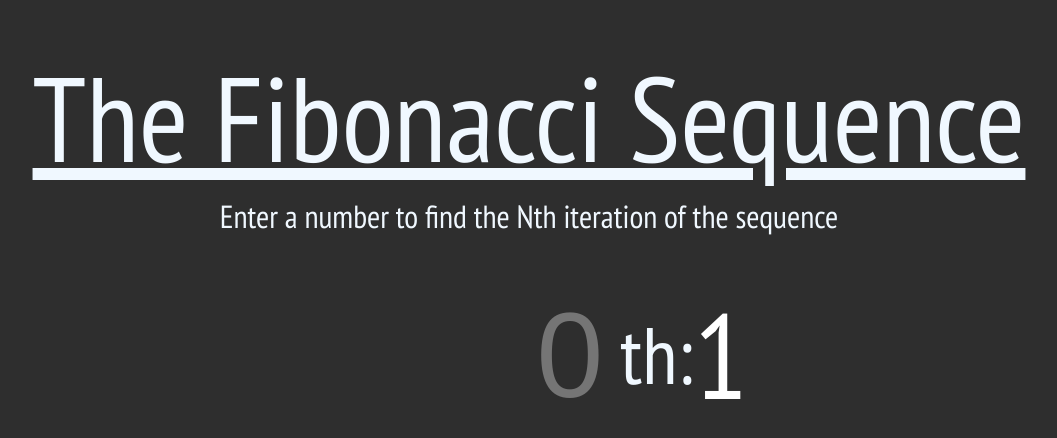
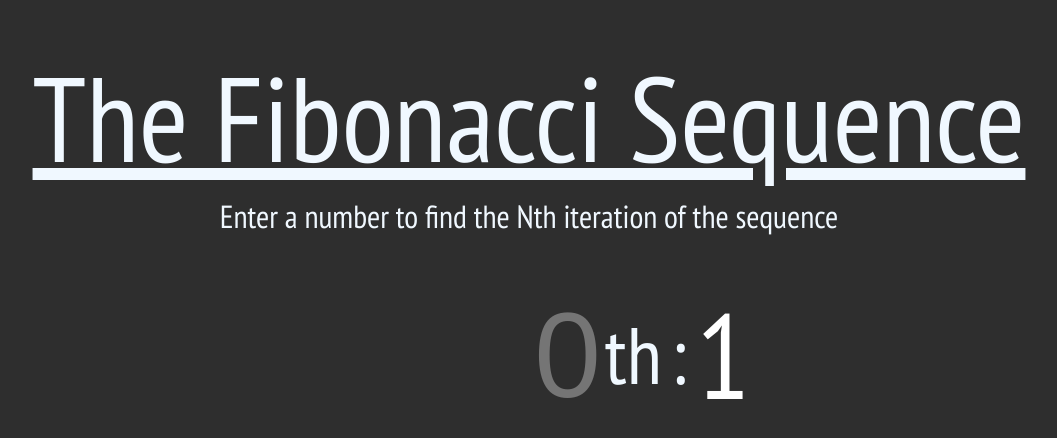
Before and after one commit to henreth/fibonacci, a React (Create React App) app: page / in a window 1280 px wide. Shown: the top 438 px of the page, without its empty margins (111-1168 px from the left). Built offline with nearby package versions, Linux system fonts and the light colour scheme.

Commit message:
changed spacing on input line

```diff
--- a/src/components/Input/Input.css
+++ b/src/components/Input/Input.css
@@ -16,6 +16,7 @@
 }
 
 .input-ending{
+  margin-left: -3%;
   font-size: 10vh;
 }
 
@@ -24,5 +25,7 @@
 }
 
 .divider{
+  margin-left: 2%;
+  margin-right: 2%;
   font-size: 10vh;
 }
```
